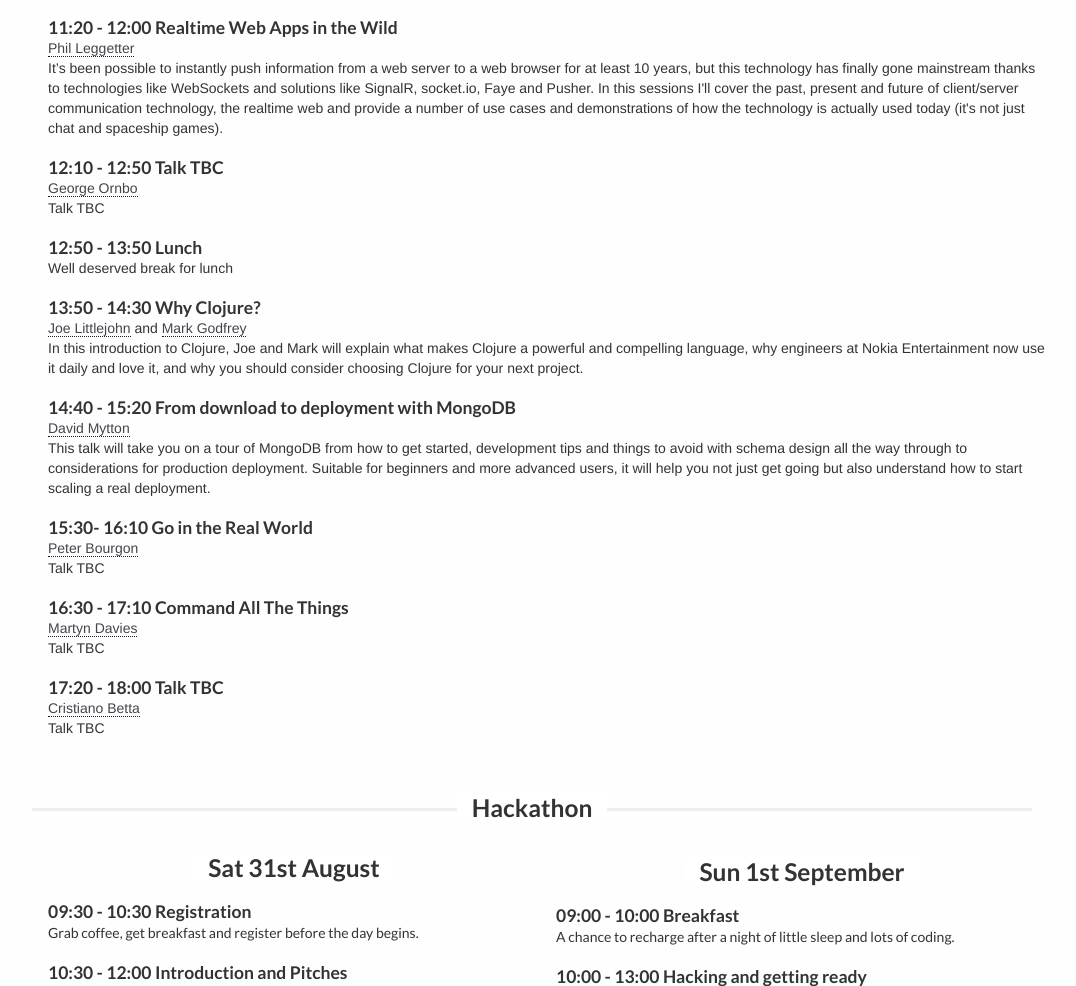
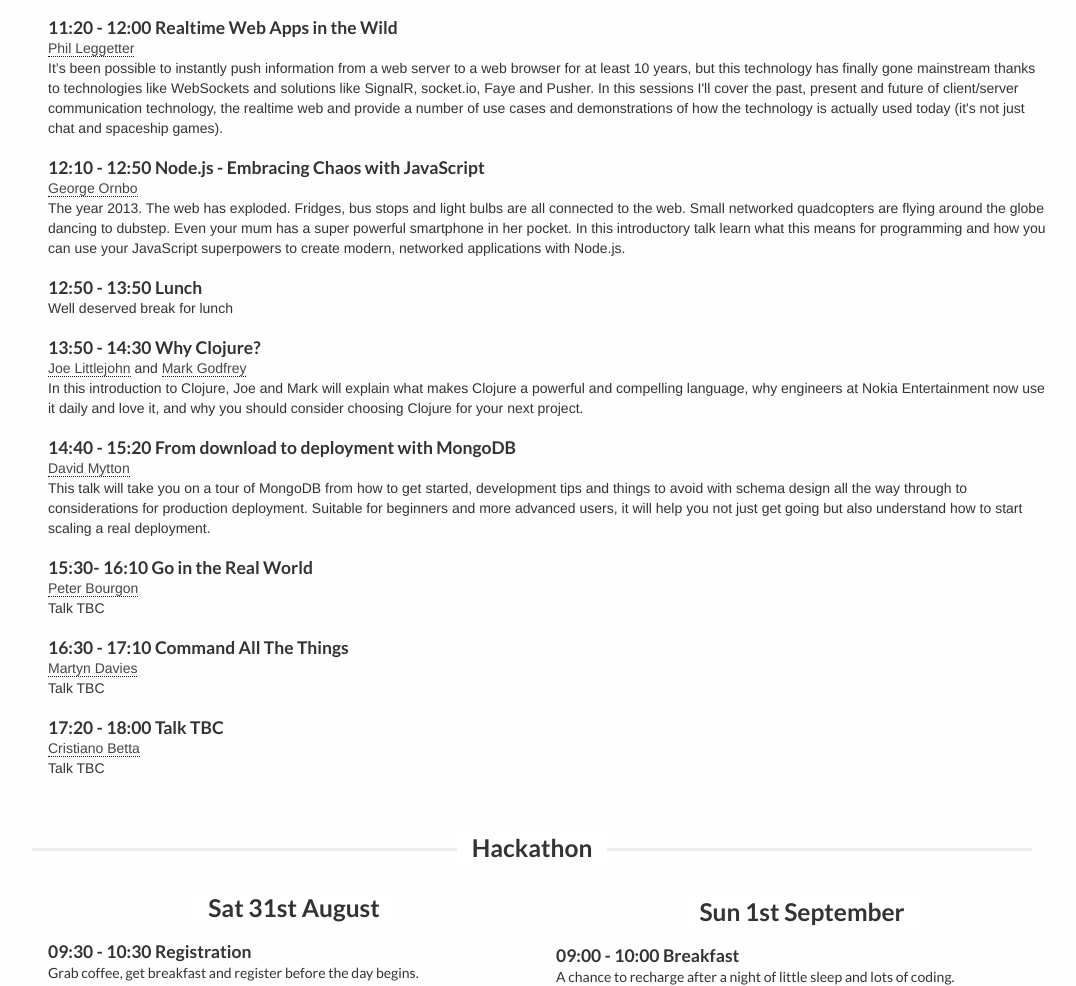
Before and after one commit to hackference/hackference-2013, a PHP site: page /schedule in a window 1280 px wide. Shown: the part 547-1533 px from the top of the page, without its empty margins (108-1184 px from the left). Run offline with PHP 8.4, Linux system fonts and the light colour scheme; some libraries are stand-ins or nearby versions.

Commit message:
Add talk from George Ornbo

```diff
--- a/schedule.php
+++ b/schedule.php
@@ -35,9 +35,9 @@
                             <p>It’s been possible to instantly push information from a web server to a web browser for at least 10 years, but this technology has finally gone mainstream thanks to technologies like WebSockets and solutions like SignalR, socket.io, Faye and Pusher. In this sessions I'll cover the past, present and future of client/server communication technology, the realtime web and provide a number of use cases and demonstrations of how the technology is actually used today (it's not just chat and spaceship games).</p>
                         </li>
                         <li>
-                            <h4>12:10 - 12:50 Talk TBC</h4>
+                            <h4>12:10 - 12:50 Node.js - Embracing Chaos with JavaScript</h4>
                             <p><a href="/speakers#george-ornbo" title="Talk by George Ornbo" >George Ornbo</a></p>
-                            <p>Talk TBC</p>
+                            <p>The year 2013. The web has exploded. Fridges, bus stops and light bulbs are all connected to the web. Small networked quadcopters are flying around the globe dancing to dubstep. Even your mum has a super powerful smartphone in her pocket. In this introductory talk learn what this means for programming and how you can use your JavaScript superpowers to create modern, networked applications with Node.js.</p>
                         </li>
                         <li>
                             <h4>12:50 - 13:50 Lunch</h4>
```
